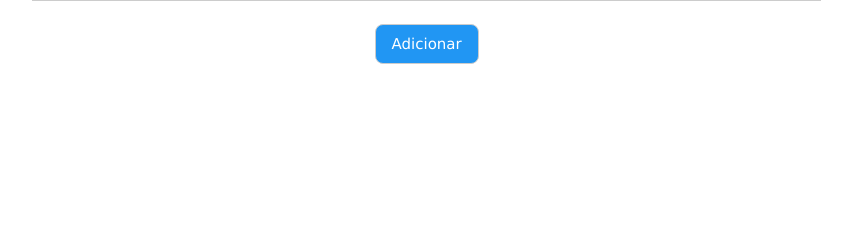
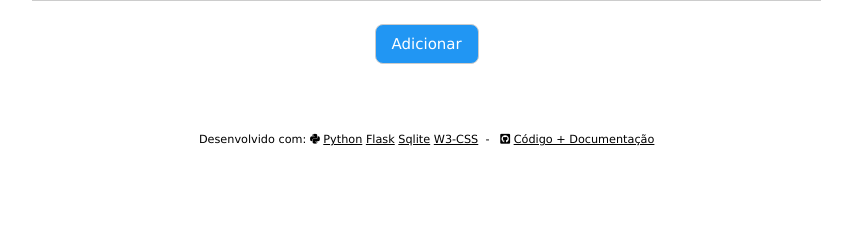
Before and after one commit to JorgePe/lista_de_compras, a Flask app: page / in a window 1280 px wide. Shown: the part 568-800 px from the top of the page, without its empty margins (0-852 px from the left). Run offline with Flask 3, Linux system fonts and the light colour scheme; data comes from the database, SQL or seed files in the repository; some libraries are stand-ins or nearby versions.

Commit message:
add links to resources

```diff
--- a/templates/index.html
+++ b/templates/index.html
@@ -54,6 +54,26 @@
           <button class="w3-button w3-blue w3-border w3-round-large">Adicionar</button>
         </a>
       </div>
+
+      <div class="w3-container">
+        <br/>
+        <br/>
+        <br/>
+      </div>
+
+      <footer class="w3-container w3-center" style="font-size: 75%;">
+        <div class="w3-container">
+          Desenvolvido com:
+          <i class="fab fa-python"> </i> <a href="https://www.python.org/"> Python</a>
+          <a href="https://flask.palletsprojects.com/en/stable/"> Flask</a>
+          <a href="https://www.sqlite.org/"> Sqlite</a>
+          <a href="https://www.w3schools.com/w3css/default.asp"> W3-CSS</a>
+          &nbsp;- &nbsp;
+          <i class="fab fa-github-square"> </i> <a href="https://github.com/JorgePe/lista_de_compras"> Código + Documentação</a>
+        </div>
+      </div>
+
     </div>
+
   </body>
 </html>
```
